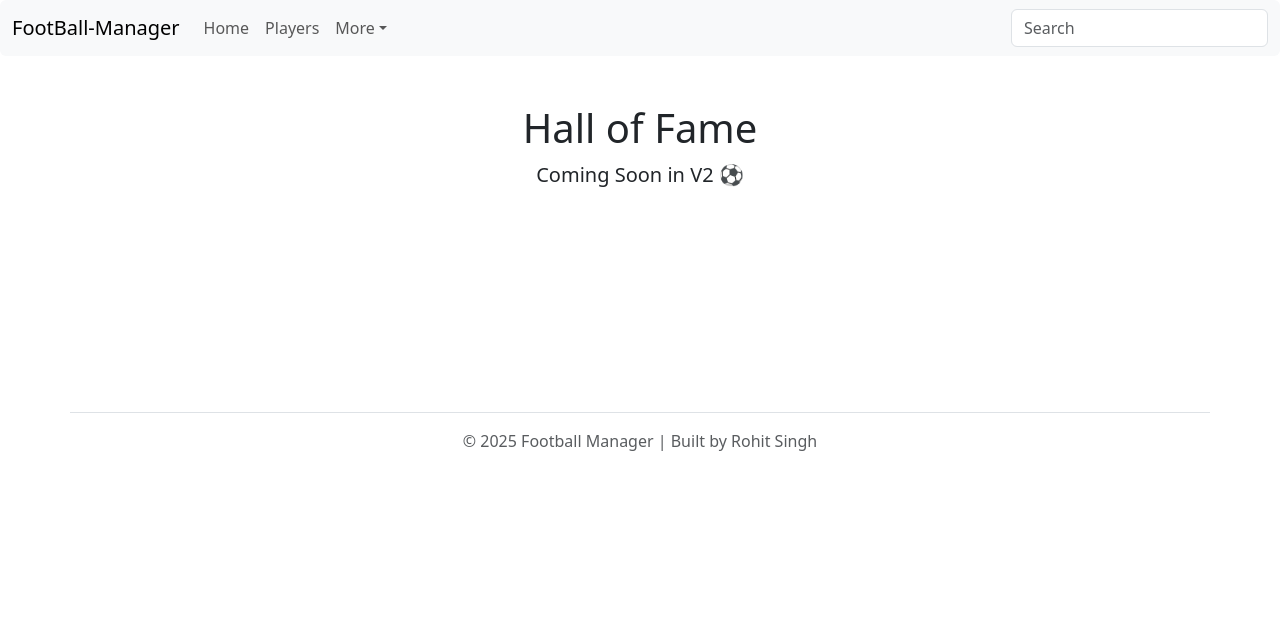
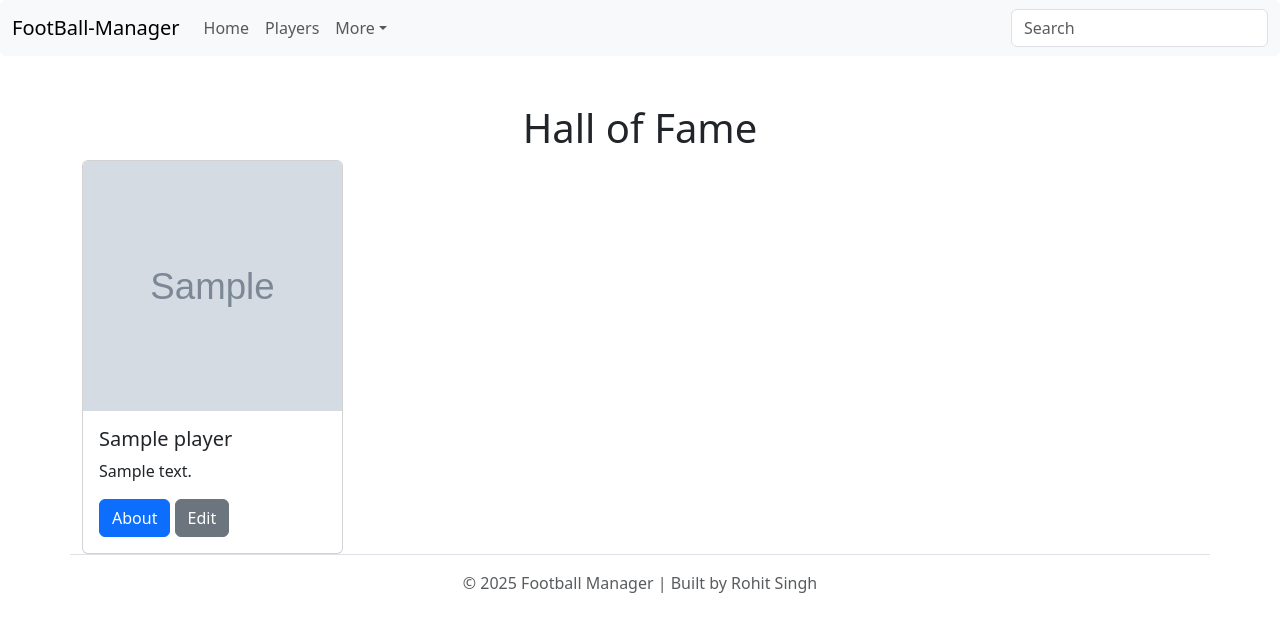
Before and after one commit to Not-Rohit-04/Football-Manager, a Flask app: page /hof-team in a window 1280 px wide. Shown: the top 632 px of the page. Run offline with Flask 3, Linux system fonts and the light colour scheme; tables that the repository leaves empty hold one stand-in row (values such as "Sample post"); grey boxes marked "Sample" are stand-in pictures; some libraries are stand-ins or nearby versions.

Commit message:
Add Hall of Fame page and exclude retired players from team builder

```diff
--- a/app.py
+++ b/app.py
@@ -59,12 +59,11 @@ def show_player(player_id):
 
 @app.route("/build-team",methods=["GET","POST"])
 def build_team():
-    goalkeepers = db.session.execute(db.select(Player).where(Player.position=="GK")).scalars().all()
-    defenders = db.session.execute(db.select(Player).where(Player.position=="CB")).scalars().all()
-    midfielders = db.session.execute(db.select(Player).where(Player.position.in_(["CM","CAM"]))).scalars().all()
-    attackers = db.session.execute(db.select(Player).where(Player.position.in_(["ST","LW","RW"]))).scalars().all()
+    goalkeepers = db.session.execute(db.select(Player).where(Player.position=="GK").where(Player.legend==False)).scalars().all()
+    defenders = db.session.execute(db.select(Player).where(Player.position=="CB").where(Player.legend==False)).scalars().all()
+    midfielders = db.session.execute(db.select(Player).where(Player.position.in_(["CM","CAM"])).where(Player.legend==False)).scalars().all()
+    attackers = db.session.execute(db.select(Player).where(Player.position.in_(["ST","LW","RW"])).where(Player.legend==False)).scalars().all()
     if request.method=="POST":
-        print(request.form)
 
         gk_id = request.form.get('goalkeeper')
         def_id = request.form.get('defender')
@@ -79,9 +78,10 @@ def build_team():
 
     return render_template('build_team.html' ,goalkeepers=goalkeepers,defenders=defenders,midfielders=midfielders,attackers=attackers)
 
-@app.route("/hof-team")
+@app.route("/hof-team",methods=['GET','POST'])
 def hall_of_fame():
-    return render_template('hof_team.html')
+    legend_players = db.session.execute(db.select(Player).where(Player.legend==True)).scalars().all()
+    return render_template('hof_team.html',legends=legend_players)
 
 @app.route("/mix-team")
 def mix_team():
--- a/templates/hof_team.html
+++ b/templates/hof_team.html
@@ -4,7 +4,45 @@
 
 <div class="container text-center mt-5">
     <h1>Hall of Fame</h1>
-    <p class="lead">Coming Soon in V2 ⚽</p>
+</div>
+<div class="container">
+    <div class="row g-4">
+
+        {% for legend in legends %}
+
+        <div class="col-md-3">
+            <div class="card h-100">
+
+                <img
+                    src="{{legend.img}}"
+                    class="card-img-top"
+                    alt="{{ legend.name }}"
+                    style="height: 250px ;object-fit: cover;"
+                >
+
+                <div class="card-body">
+                    <h5 class="card-title">{{ legend.name }}</h5>
+
+                    <p class="card-text">
+                        {{legend.description}}
+                    </p>
+
+                    <a href="{{ url_for('show_player', player_id=legend.id) }}"
+                       class="btn btn-primary">
+                        About
+                    </a>
+                    <a href="{{ url_for('edit_player', player_id=legend.id) }}"
+                       class="btn btn-secondary">
+                        Edit
+                    </a>
+                </div>
+
+            </div>
+        </div>
+
+        {% endfor %}
+
+    </div>
 </div>
 
 {% endblock %}
```
